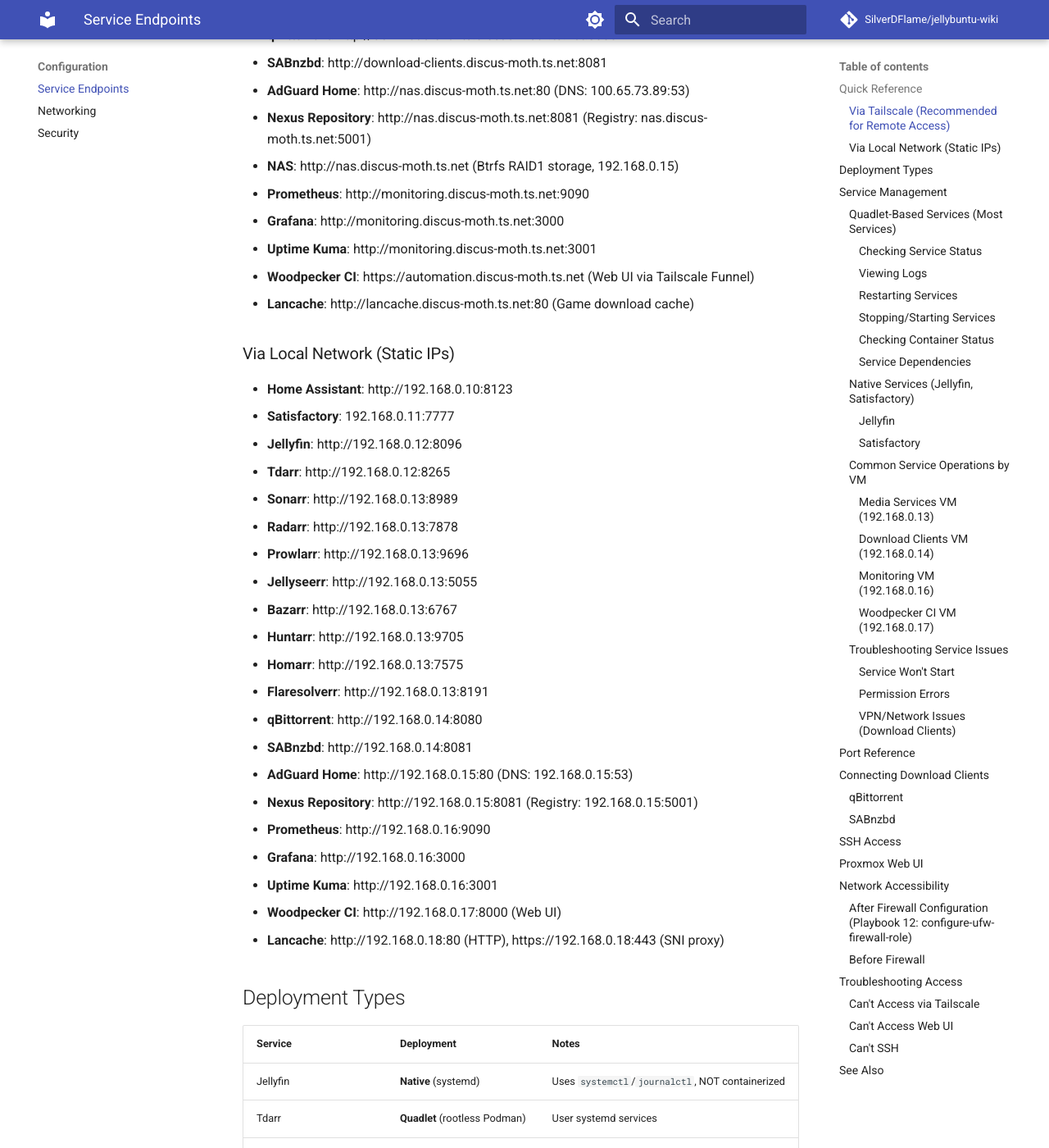
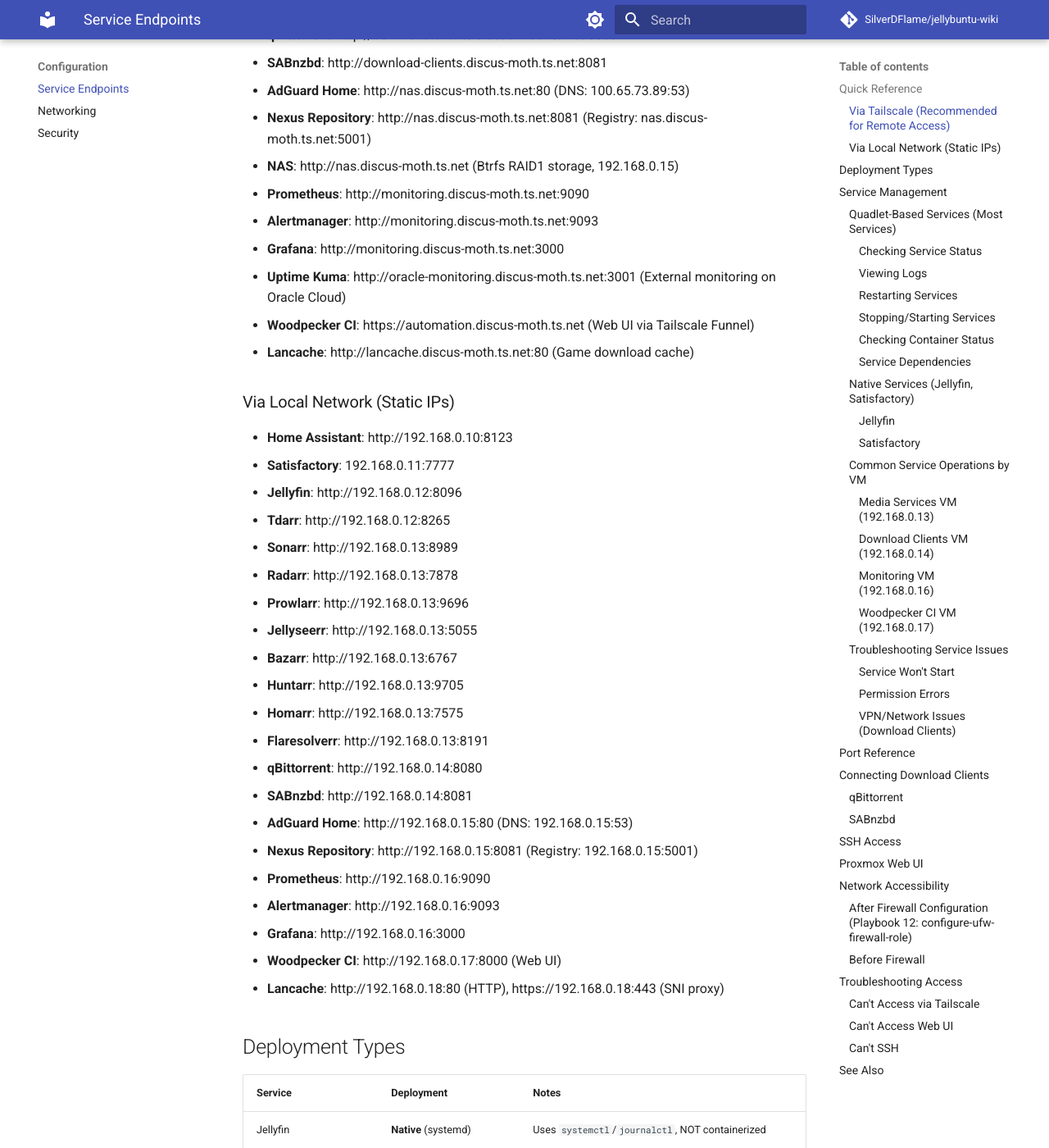
Before and after one commit to SilverDFlame/jellybuntu-wiki, an MkDocs documentation site: the page built from docs/configuration/service-endpoints.md, in a window 1280 px wide and 1400 px high, scrolled down 763 px. Shown: the whole window at 82% size. Built offline with MkDocs 1.6.1 and Material for MkDocs 9.7.7, drawn with Linux system fonts in a browser that asks for light colours; comment, search, counter and statistics services are not loaded; some of the changed text lies outside the part shown.

Commit message:
docs: Sync monitoring changes from main repo (#1)
Update documentation to reflect PR #37 changes:
- Replace Uptime Kuma with Alertmanager (internal monitoring)
- Uptime Kuma moved to external Oracle Cloud monitoring
- Monitoring VM RAM reduced from 6GB to 4GB
- Update service endpoints, port tables, and systemctl commands
- Add Alertmanager endpoint (port 9093)

Co-authored-by: Claude Opus 4.5 <noreply@anthropic.com>

````diff
--- a/docs/configuration/service-endpoints.md
+++ b/docs/configuration/service-endpoints.md
@@ -25,8 +25,9 @@ All service URLs and access methods for the Jellybuntu homelab.
 - **Nexus Repository**: http://nas.discus-moth.ts.net:8081 (Registry: nas.discus-moth.ts.net:5001)
 - **NAS**: http://nas.discus-moth.ts.net (Btrfs RAID1 storage, 192.168.0.15)
 - **Prometheus**: http://monitoring.discus-moth.ts.net:9090
+- **Alertmanager**: http://monitoring.discus-moth.ts.net:9093
 - **Grafana**: http://monitoring.discus-moth.ts.net:3000
-- **Uptime Kuma**: http://monitoring.discus-moth.ts.net:3001
+- **Uptime Kuma**: http://oracle-monitoring.discus-moth.ts.net:3001 (External monitoring on Oracle Cloud)
 - **Woodpecker CI**: https://automation.discus-moth.ts.net (Web UI via Tailscale Funnel)
 - **Lancache**: http://lancache.discus-moth.ts.net:80 (Game download cache)
 
@@ -49,8 +50,8 @@ All service URLs and access methods for the Jellybuntu homelab.
 - **AdGuard Home**: http://192.168.0.15:80 (DNS: 192.168.0.15:53)
 - **Nexus Repository**: http://192.168.0.15:8081 (Registry: 192.168.0.15:5001)
 - **Prometheus**: http://192.168.0.16:9090
+- **Alertmanager**: http://192.168.0.16:9093
 - **Grafana**: http://192.168.0.16:3000
-- **Uptime Kuma**: http://192.168.0.16:3001
 - **Woodpecker CI**: http://192.168.0.17:8000 (Web UI)
 - **Lancache**: http://192.168.0.18:80 (HTTP), https://192.168.0.18:443 (SNI proxy)
 
@@ -63,7 +64,7 @@ All service URLs and access methods for the Jellybuntu homelab.
 | All Media Services (.13) | **Quadlet** (rootless Podman) | Sonarr, Radarr, Prowlarr, Jellyseerr, etc. |
 | Download Clients (.14) | **Quadlet** (rootless Podman) | qBittorrent, SABnzbd, Gluetun VPN, Unpackerr |
 | AdGuard Home (.15) | **Quadlet** (rootless Podman) | On NAS VM |
-| Monitoring Services (.16) | **Quadlet** (rootless Podman) | Prometheus, Grafana, Uptime Kuma |
+| Monitoring Services (.16) | **Quadlet** (rootless Podman) | Prometheus, Alertmanager, Grafana (Uptime Kuma on external) |
 | Home Assistant | **Quadlet** (rootless Podman) | LinuxServer.io image |
 | Satisfactory | Native (systemd) | SteamCMD + systemd service |
 | Flaresolverr | **Quadlet** (rootless Podman) | Cloudflare bypass |
@@ -265,12 +266,14 @@ ssh -i ~/.ssh/ansible_homelab ansible@monitoring.discus-moth.ts.net
 
 # Check all services
 
-systemctl --user status prometheus grafana uptime-kuma node-exporter cadvisor
+systemctl --user status prometheus alertmanager grafana snmp-exporter blackbox-exporter
 
 # Restart all
 
-systemctl --user restart prometheus grafana uptime-kuma
+systemctl --user restart prometheus alertmanager grafana
 ```
+
+Note: Uptime Kuma runs on external monitoring (Oracle Cloud) at oracle-monitoring.discus-moth.ts.net:3001
 
 #### Woodpecker CI VM (192.168.0.17)
 
@@ -345,8 +348,8 @@ tailscale funnel status
 | Nexus Repository | .15 | 8081 | HTTP | Web UI |
 | Nexus Repository | .15 | 5001 | HTTP | Container Registry |
 | Prometheus | .16 | 9090 | HTTP | Web UI |
+| Alertmanager | .16 | 9093 | HTTP | Web UI |
 | Grafana | .16 | 3000 | HTTP | Web UI |
-| Uptime Kuma | .16 | 3001 | HTTP | Web UI |
 | Woodpecker Server | .17 | 8000 | HTTP | Web UI |
 | Woodpecker Server | .17 | 9000 | gRPC | Agent communication |
 | Lancache | .18 | 80 | HTTP | Cache traffic |
````
Also changed, not shown: docs/architecture.md (+6 -5 lines).
